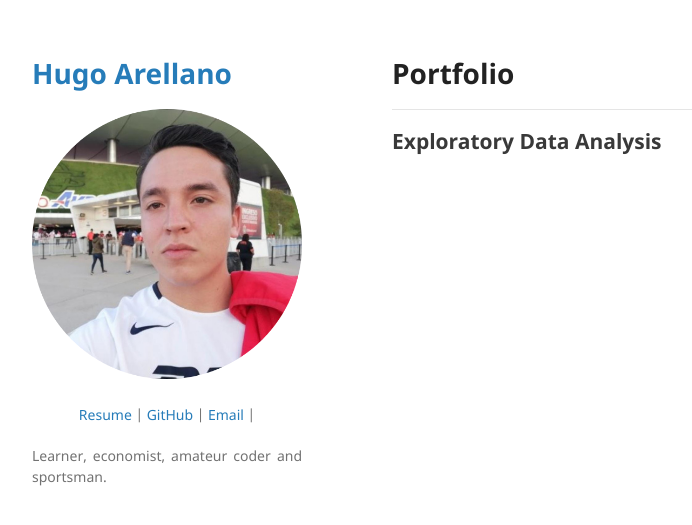
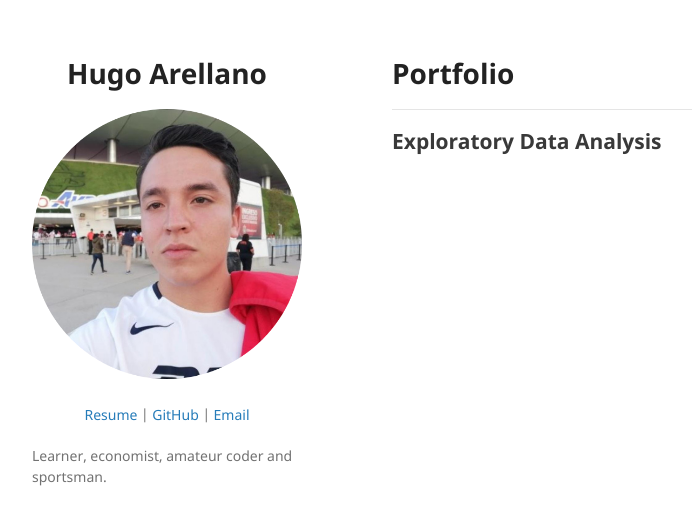
Before and after one commit to economistanddatascientist/economistanddatascientist.github.io, a Jekyll site: the page built from index.md, in a window 1280 px wide. Shown: the top 525 px of the page, without its empty margins (178-870 px from the left). Built offline with Jekyll 4.4.1, drawn with Linux system fonts in a browser that asks for light colours; our own code applies the rules of GitHub Pages for plain Markdown files.

Commit message:
Update _config.yml

```diff
--- a/_config.yml
+++ b/_config.yml
@@ -1,4 +1,5 @@
-title: Hugo Arellano
+title:
+  <h1 align="center">Hugo Arellano </h1>
 
 logo: "/images/picture.png?raw=true"
 
@@ -6,10 +7,10 @@ description:
   <p align="center">
   <a href="pdf/Hugo_Arellano.pdf">Resume</a> |
   <a href="https://github.com/economistanddatascientist">GitHub</a> |
-  <a href="mailto:carloshugoarellano4@gmail.com">Email</a> |
+  <a href="mailto:carloshugoarellano4@gmail.com">Email</a>
   </p>
 
-  <p align="justify">
+  <p align="centre">
   Learner, economist, amateur coder and sportsman.
   </p>
 
```
